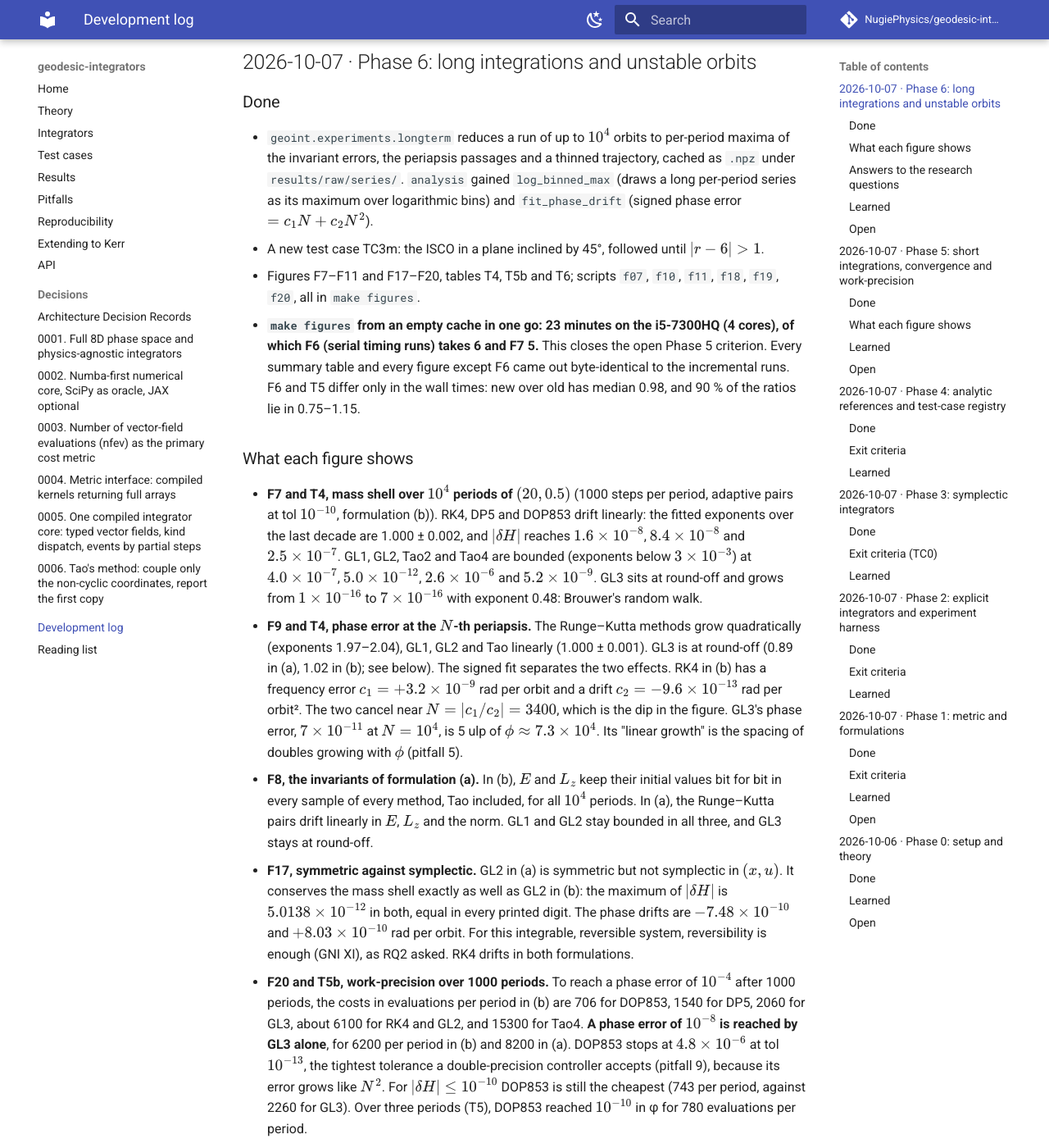
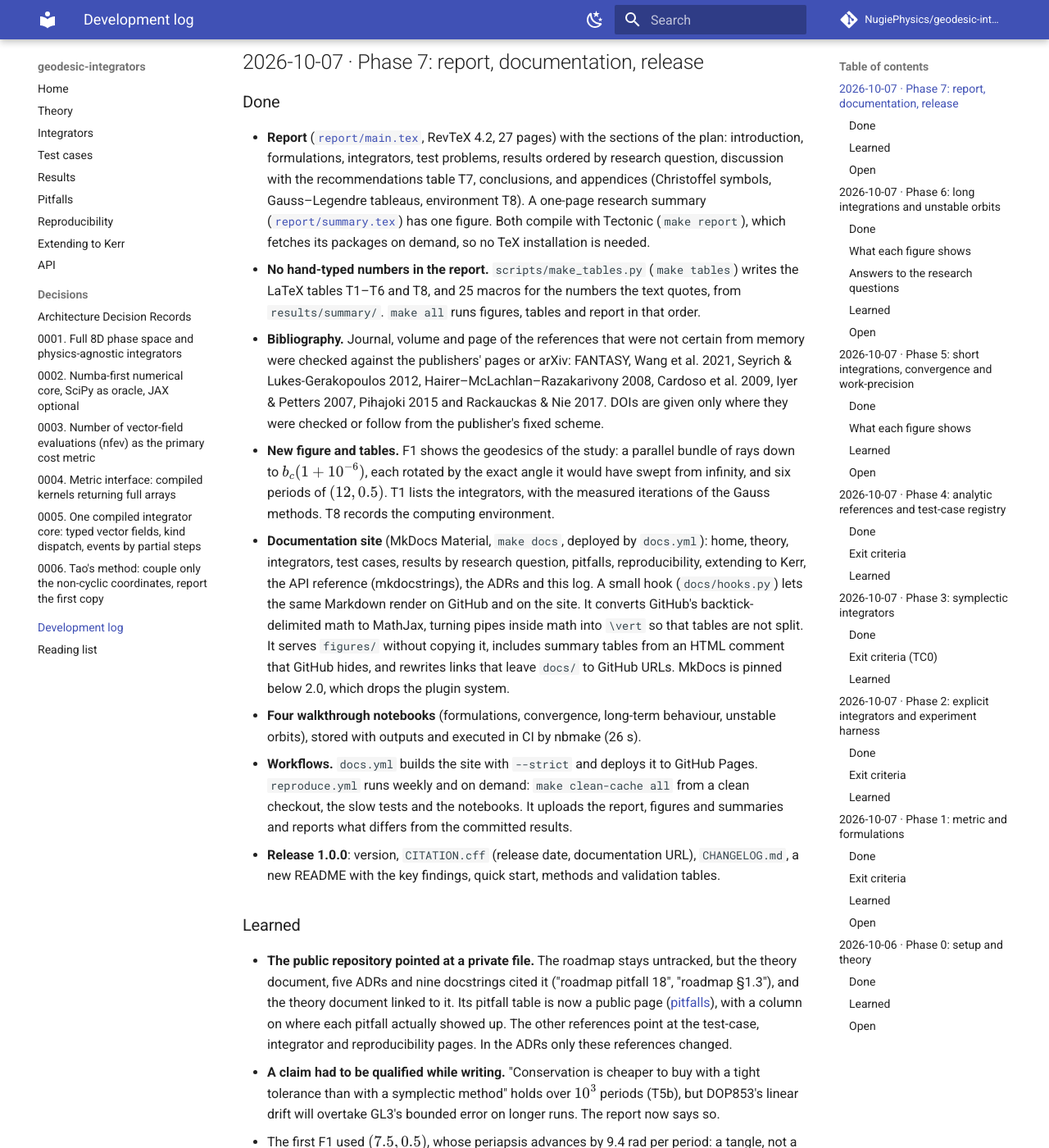
Before and after one commit to NugiePhysics/geodesic-integrators, an MkDocs documentation site: the page built from docs/devlog.md, in a window 1280 px wide and 1400 px high, scrolled down 239 px. Shown: the whole window at 82% size. Built offline with MkDocs 1.6.1 and Material for MkDocs 9.7.7, drawn with Linux system fonts in a browser that asks for light colours; comment, search, counter and statistics services are not loaded; some of the changed text lies outside the part shown.

Commit message:
Release 1.0.0
Version 1.0.0 in the package and CITATION.cff (with the release date
and the documentation URL), a changelog that maps versions to the
phases of the project, and the Phase 7 entry of the development log.

Co-Authored-By: Claude Opus 5.5 <noreply@anthropic.com>

```diff
--- a/docs/devlog.md
+++ b/docs/devlog.md
@@ -1,6 +1,33 @@
 # Development Log
 
 One entry per working session or phase: what was done, what was learned, and what went wrong and why. Newest entries go at the top.
+
+---
+
+## 2026-10-07 · Phase 7: report, documentation, release
+
+### Done
+
+- **Report** ([`report/main.tex`](../report/main.tex), RevTeX 4.2, 27 pages) with the sections of the plan: introduction, formulations, integrators, test problems, results ordered by research question, discussion with the recommendations table T7, conclusions, and appendices (Christoffel symbols, Gauss–Legendre tableaus, environment T8). A one-page research summary ([`report/summary.tex`](../report/summary.tex)) has one figure. Both compile with Tectonic (`make report`), which fetches its packages on demand, so no TeX installation is needed.
+- **No hand-typed numbers in the report.** `scripts/make_tables.py` (`make tables`) writes the LaTeX tables T1–T6 and T8, and 25 macros for the numbers the text quotes, from `results/summary/`. `make all` runs figures, tables and report in that order.
+- **Bibliography.** Journal, volume and page of the references that were not certain from memory were checked against the publishers' pages or arXiv: FANTASY, Wang et al. 2021, Seyrich & Lukes-Gerakopoulos 2012, Hairer–McLachlan–Razakarivony 2008, Cardoso et al. 2009, Iyer & Petters 2007, Pihajoki 2015 and Rackauckas & Nie 2017. DOIs are given only where they were checked or follow from the publisher's fixed scheme.
+- **New figure and tables.** F1 shows the geodesics of the study: a parallel bundle of rays down to $`b_c(1 + 10^{-6})`$, each rotated by the exact angle it would have swept from infinity, and six periods of $`(12, 0.5)`$. T1 lists the integrators, with the measured iterations of the Gauss methods. T8 records the computing environment.
+- **Documentation site** (MkDocs Material, `make docs`, deployed by `docs.yml`): home, theory, integrators, test cases, results by research question, pitfalls, reproducibility, extending to Kerr, the API reference (mkdocstrings), the ADRs and this log. A small hook (`docs/hooks.py`) lets the same Markdown render on GitHub and on the site. It converts GitHub's backtick-delimited math to MathJax, turning pipes inside math into `\vert` so that tables are not split. It serves `figures/` without copying it, includes summary tables from an HTML comment that GitHub hides, and rewrites links that leave `docs/` to GitHub URLs. MkDocs is pinned below 2.0, which drops the plugin system.
+- **Four walkthrough notebooks** (formulations, convergence, long-term behaviour, unstable orbits), stored with outputs and executed in CI by nbmake (26 s).
+- **Workflows.** `docs.yml` builds the site with `--strict` and deploys it to GitHub Pages. `reproduce.yml` runs weekly and on demand: `make clean-cache all` from a clean checkout, the slow tests and the notebooks. It uploads the report, figures and summaries and reports what differs from the committed results.
+- **Release 1.0.0**: version, `CITATION.cff` (release date, documentation URL), `CHANGELOG.md`, a new README with the key findings, quick start, methods and validation tables.
+
+### Learned
+
+- **The public repository pointed at a private file.** The roadmap stays untracked, but the theory document, five ADRs and nine docstrings cited it ("roadmap pitfall 18", "roadmap §1.3"), and the theory document linked to it. Its pitfall table is now a public page ([pitfalls](pitfalls.md)), with a column on where each pitfall actually showed up. The other references point at the test-case, integrator and reproducibility pages. In the ADRs only these references changed.
+- **A claim had to be qualified while writing.** "Conservation is cheaper to buy with a tight tolerance than with a symplectic method" holds over $`10^3`$ periods (T5b), but DOP853's linear drift will overtake GL3's bounded error on longer runs. The report now says so.
+- The first F1 used $`(7.5, 0.5)`$, whose periapsis advances by 9.4 rad per period: a tangle, not a rosette. $`(12, 0.5)`$ advances by 2.65 rad and reads at a glance.
+
+### Open
+
+- The DOI: Zenodo mints one when a GitHub release is published, once the repository is enabled in Zenodo. Then the DOI goes into `CITATION.cff` and the README badge.
+- GitHub Pages must be switched to "GitHub Actions" as its source once, in the repository settings, before `docs.yml` can deploy.
+- Roadmap step 6.5 (the photon sphere in a second precision) remains optional and undone.
 
 ---
 
--- a/pyproject.toml
+++ b/pyproject.toml
@@ -19,7 +19,7 @@ keywords = [
     "Runge-Kutta",
 ]
 classifiers = [
-    "Development Status :: 2 - Pre-Alpha",
+    "Development Status :: 4 - Beta",
     "Intended Audience :: Science/Research",
     "License :: OSI Approved :: MIT License",
     "Programming Language :: Python :: 3",
@@ -58,6 +58,7 @@ docs = [
 
 [project.urls]
 Homepage = "https://github.com/NugiePhysics/geodesic-integrators"
+Documentation = "https://nugiephysics.github.io/geodesic-integrators/"
 Issues = "https://github.com/NugiePhysics/geodesic-integrators/issues"
 
 [tool.hatch.version]
--- a/src/geoint/__init__.py
+++ b/src/geoint/__init__.py
@@ -5,6 +5,6 @@ geodesics in two formulations: the second-order geodesic equation in ``(x^mu, u^
 Hamilton's equations in ``(x^mu, p_mu)``. The theory is in ``docs/theory/formulations.md``.
 """
 
-__version__ = "0.1.0.dev0"
+__version__ = "1.0.0"
 
 __all__ = ["__version__"]
```
Also changed, not shown: CHANGELOG.md (added, +34 -0 lines), 1 other file.
